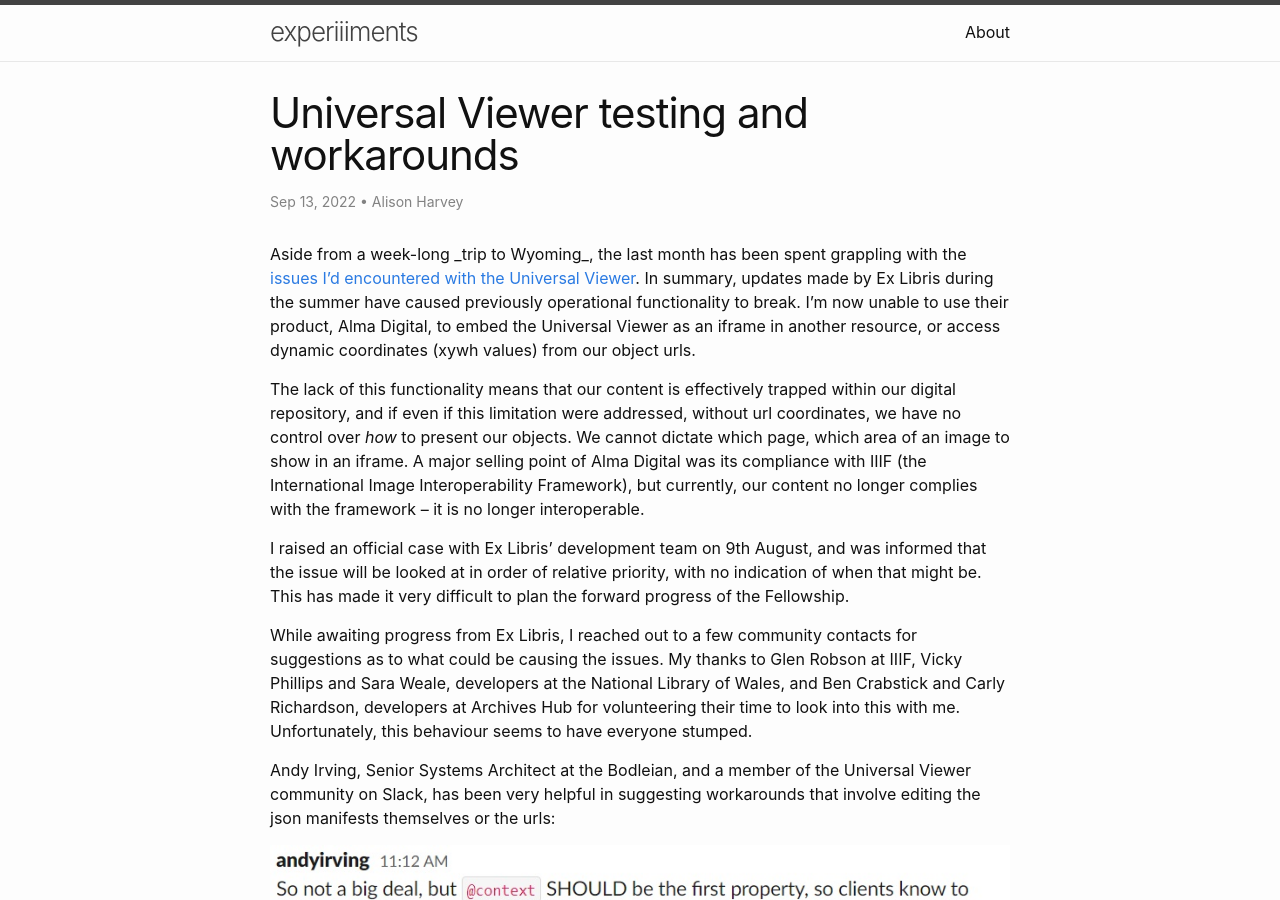
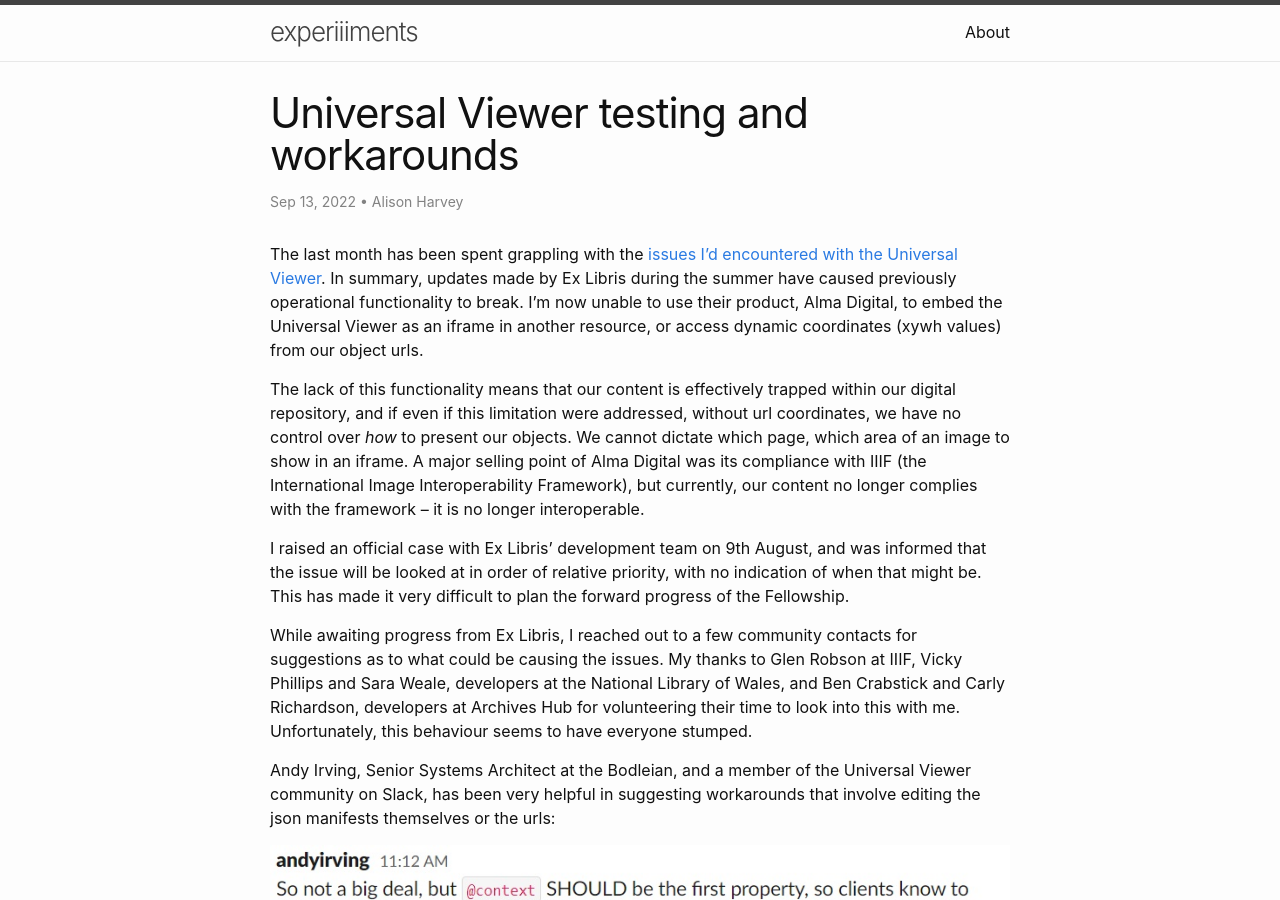
Before and after one commit to aeh0/experiiiments, a Jekyll site: the page built from _posts/2022-09-13-universal-viewer-2.html, in a window 1280 px wide and 900 px high. Built offline with Jekyll 4.4.1, drawn with Linux system fonts in a browser that asks for light colours.

Commit message:
Update post

```diff
--- a/_posts/2022-09-13-universal-viewer-2.html
+++ b/_posts/2022-09-13-universal-viewer-2.html
@@ -4,7 +4,7 @@ title: "Universal Viewer testing and workarounds"
 author: "Alison Harvey"
 date: 2022-09-13
 ---
-<p>Aside from a week-long _trip to Wyoming_, the last month has been spent grappling with the <a href="https://aeh0.github.io/experiiiments/2022/08/08/universal-viewer.html">issues I’d encountered with the Universal Viewer</a>. In summary, updates made by Ex Libris during the summer have caused previously operational functionality to break. I’m now unable to use their product, Alma Digital, to embed the Universal Viewer as an iframe in another resource, or access dynamic coordinates (xywh values) from our object urls.</p>
+<p>The last month has been spent grappling with the <a href="https://aeh0.github.io/experiiiments/2022/08/08/universal-viewer.html">issues I’d encountered with the Universal Viewer</a>. In summary, updates made by Ex Libris during the summer have caused previously operational functionality to break. I’m now unable to use their product, Alma Digital, to embed the Universal Viewer as an iframe in another resource, or access dynamic coordinates (xywh values) from our object urls.</p>
 <!--more-->
 <p>The lack of this functionality means that our content is effectively trapped within our digital repository, and if even if this limitation were addressed, without url coordinates, we have no control over <em>how</em> to present our objects. We cannot dictate which page, which area of an image to show in an iframe. A major selling point of Alma Digital was its compliance with IIIF (the International Image Interoperability Framework), but currently, our content no longer complies with the framework – it is no longer interoperable.</p>
 <p>I raised an official case with Ex Libris’ development team on 9th August, and was informed that the issue will be looked at in order of relative priority, with no indication of when that might be. This has made it very difficult to plan the forward progress of the Fellowship.</p>
```
